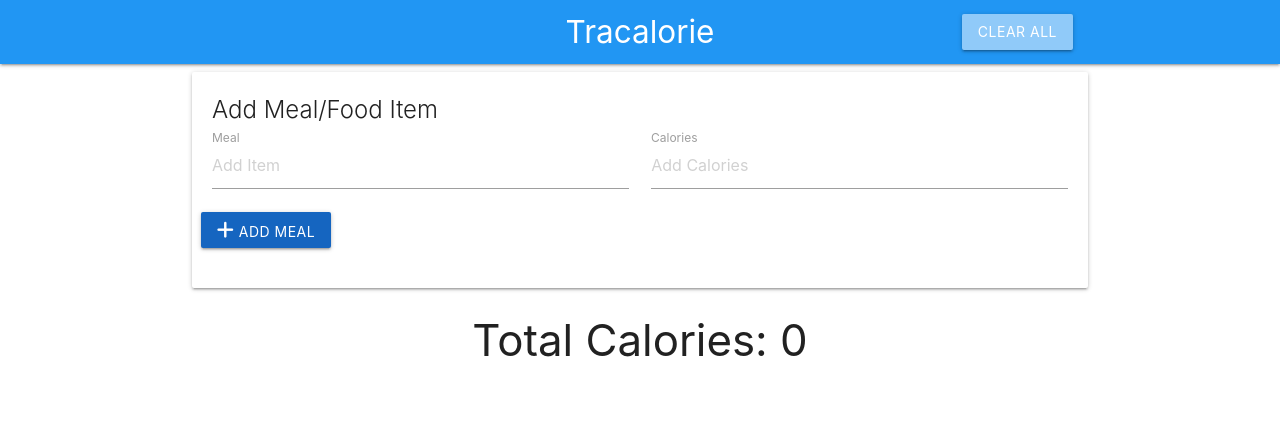
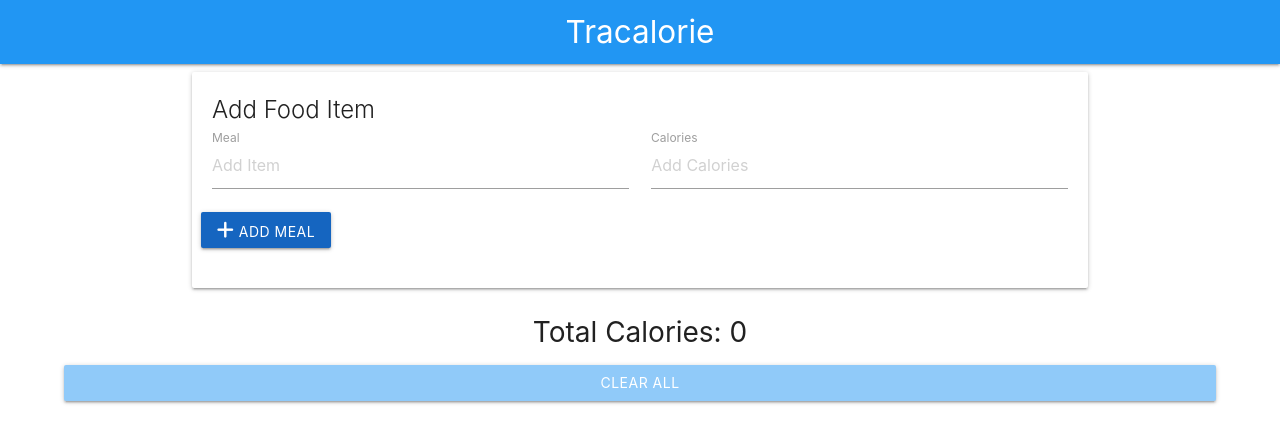
Before and after one commit to Tommy-Bada/Tracalorie, a plain HTML site: page index.html in a window 1280 px wide. Drawn offline with nearby package versions, Linux system fonts and the light colour scheme.

Commit message:
Alignment test

```diff
--- a/index.html
+++ b/index.html
@@ -5,6 +5,7 @@
     <meta name="viewport" content="width=device-width, initial-scale=1.0">
     <link rel="stylesheet" href="https://cdnjs.cloudflare.com/ajax/libs/materialize/1.0.0/css/materialize.min.css">
     <link rel="stylesheet" href="https://cdn.jsdelivr.net/npm/@fortawesome/fontawesome-free@6.2.0/css/fontawesome.min.css" integrity="sha384-z4tVnCr80ZcL0iufVdGQSUzNvJsKjEtqYZjiQrrYKlpGow+btDHDfQWkFjoaz/Zr" crossorigin="anonymous">
+    <link rel="stylesheet" href="tracalorie.css">
     <script src="https://use.fontawesome.com/4cd1c68ce5.js"></script>
     <title>Tracalorie</title>
 </head>
@@ -13,16 +14,13 @@
         <div class=" nav-wrapper blue">
             <div class="container">
                 <a href="#" class="brand-logo center">Tracalorie</a>
-                <ul class="right">
-                    <li><a href="#" class="clear-btn btn blue lighten-3">Clear All</a></li>
-                </ul>
             </div>
         </div>
     </nav>
     <div class="container">
         <div class="card">
             <div class="card-container" style="padding: 20px;">
-                <span class="card-title">Add Meal/Food Item</span>
+                <span class="card-title">Add Food Item</span>
                 <form class="col">
                     <div class="row">
                         <div class="input-field col s6">
@@ -36,16 +34,19 @@
                         <button class="add-btn btn blue darken-3"><i class="fa fa-plus"></i> Add Meal</button>
                         <button class="update-btn btn orange darken-3"><i class="fa fa-pen-to-square"></i> Update Meal</button>
                         <button class="delete-btn btn red darken-3"><i class="fa fa-remove"></i> Delete Meal</button>
-                        <button class="back-btn btn grey pull-right"><i class="fa fa-rotate-left"></i> Back</button>
+                        <button class="back-btn btn grey"><i class="fa fa-rotate-left"></i> Back</button>
                     </div>
                 </form>
             </div>
         </div>
 
 
-        <h3 class="center align">Total Calories: <span class="total-calories">0</span></h3>
+        <h3 class="center align" style="font-size:28px;">Total Calories: <span class="total-calories">0</span></h3>
         <ul id="item-list" class="collection">
         </ul>
+    </div>
+    <div id="clear-btn-container">
+        <a href="#" class="clear-btn btn blue lighten-3">Clear All</a>
     </div>
     <script src="https://code.jquery.com/jquery-3.6.1.min.js" integrity="sha256-o88AwQnZB+VDvE9tvIXrMQaPlFFSUTR+nldQm1LuPXQ=" crossorigin="anonymous"></script>
     <script src="https://cdnjs.cloudflare.com/ajax/libs/materialize/1.0.0/js/materialize.min.js"></script>
--- a/tracalorie.css
+++ b/tracalorie.css
@@ -0,0 +1,8 @@
+.clear-btn{
+    width: 100%;
+    margin: 0 auto;
+}
+#clear-btn-container{
+    width: 90%;
+    margin: 0 auto;
+}
```
